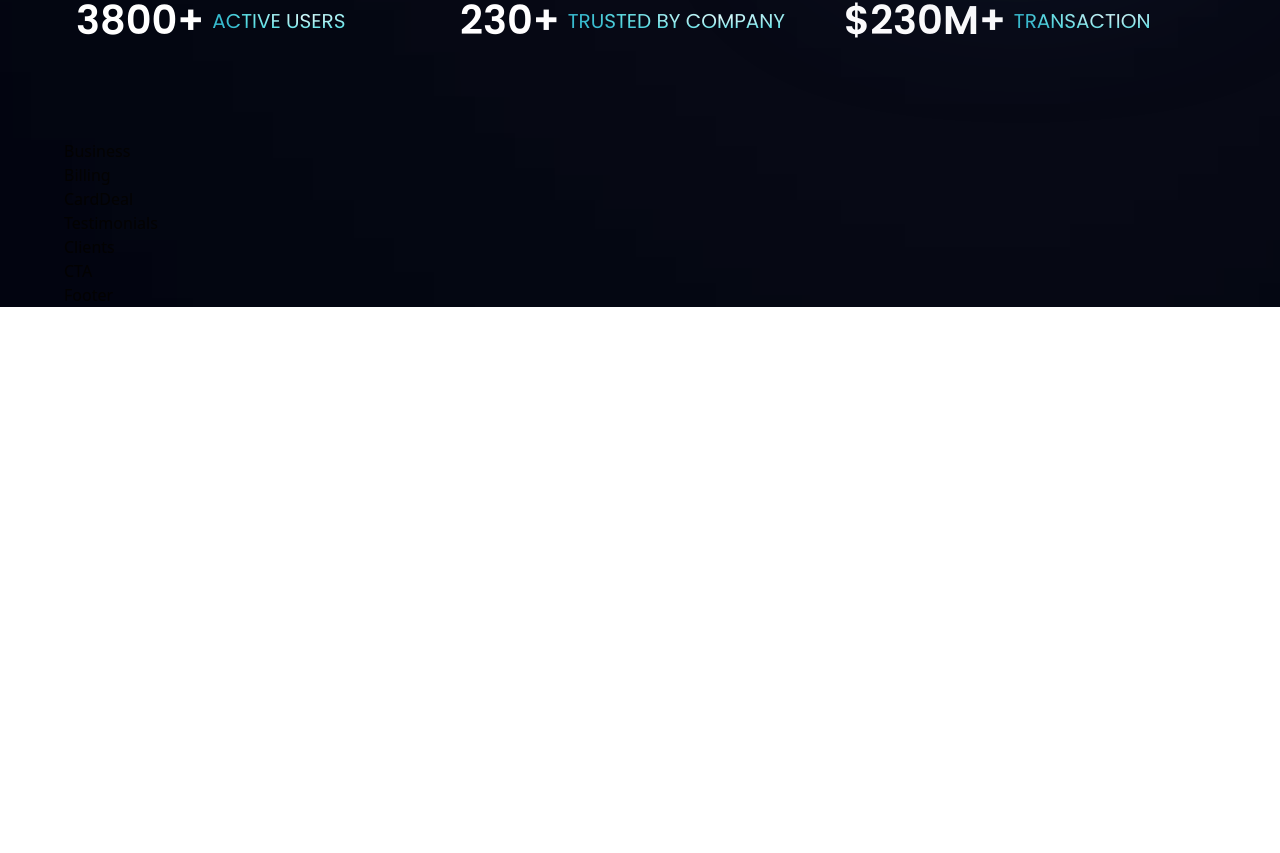
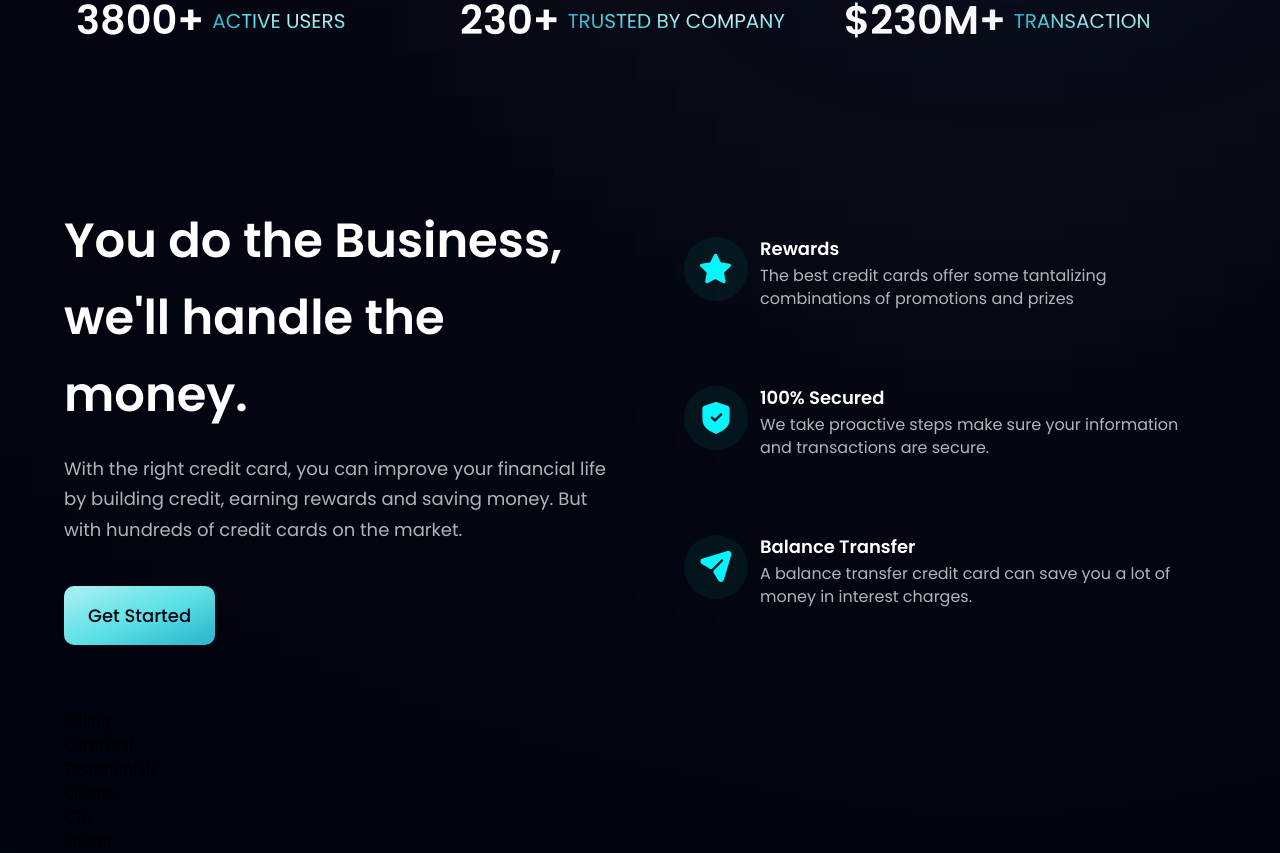
Before and after one commit to JoesephEgbenchong/HooBank-JSMastery, a React (Create React App) app: page / in a window 1280 px wide. Shown: the part 789-1642 px from the top of the page. Before the commit the page ends 1096 px from the top, so only its background shows below. Built offline with nearby package versions, Linux system fonts and the light colour scheme.

Commit message:
Completed business section of Home Page

```diff
--- a/src/components/Business.jsx
+++ b/src/components/Business.jsx
@@ -1,7 +1,44 @@
 import React from 'react'
+import { features } from '../constants'
+import styles, {layout} from '../styles'
+import Button from './Button'
+
+const FeatureCard = ({icon, title, content, index}) => (
+  <div className={`flex flex-row p-6 rounded-[20px] ${index !==features.length-1 ? "mb-6" : "mb-0"} feature-card`}>
+    <div className={`w-[64px] h-[64px] rounded-full ${styles.flexCenter} bg-dimBlue`}>
+      <img src={icon} alt='icon' className='w-[50%] h-[50%] object-contain'/>
+    </div>
+    <div className={`flex-1 flex flex-col ml-3`}>
+      <h4 className={`font-poppins text-white font-semibold text-[18px] leading-[23px] mb-1`}>
+        {title}
+      </h4>
+      <p className={`font-poppins text-dimWhite font-normal text-[16px] leading-[23px] mb-1`}>
+        {content}
+      </p>
+    </div>
+  </div>
+)
 
 export default function Business() {
   return (
-    <div>Business</div>
+    <section id='features' className={`${layout.section}`}>
+      <div className={`${layout.sectionInfo}`}>
+        <h2 className={`${styles.heading2}`}>You do the Business, <br className='sm:block hidden' />
+          we'll handle the money.
+        </h2>
+        <p className={`${styles.paragraph} max-w-[570px] mt-5`}>
+          With the right credit card, you can improve your
+          financial life by building credit, earning rewards
+          and saving money. But with hundreds of credit cards on the market.
+        </p>
+        <Button styles="mt-10" />
+      </div>
+
+      <div className={`${layout.sectionImg} flex-col`}>
+        {features.map((feature, index) => (
+          <FeatureCard key={feature.id} {...feature} index={index} />
+        ))}
+      </div>
+    </section>
   )
 }
--- a/src/components/Button.jsx
+++ b/src/components/Button.jsx
@@ -1,7 +1,9 @@
 import React from 'react'
 
-export default function Button() {
+export default function Button({ styles }) {
   return (
-    <div>Button</div>
+    <button type='button' className={`${styles} py-4 px-6 bg-blue-gradient font-poppins font-medium text-[18px] rounded-[10px] text-primary outline-none`}>
+      Get Started
+    </button>
   )
 }
```
